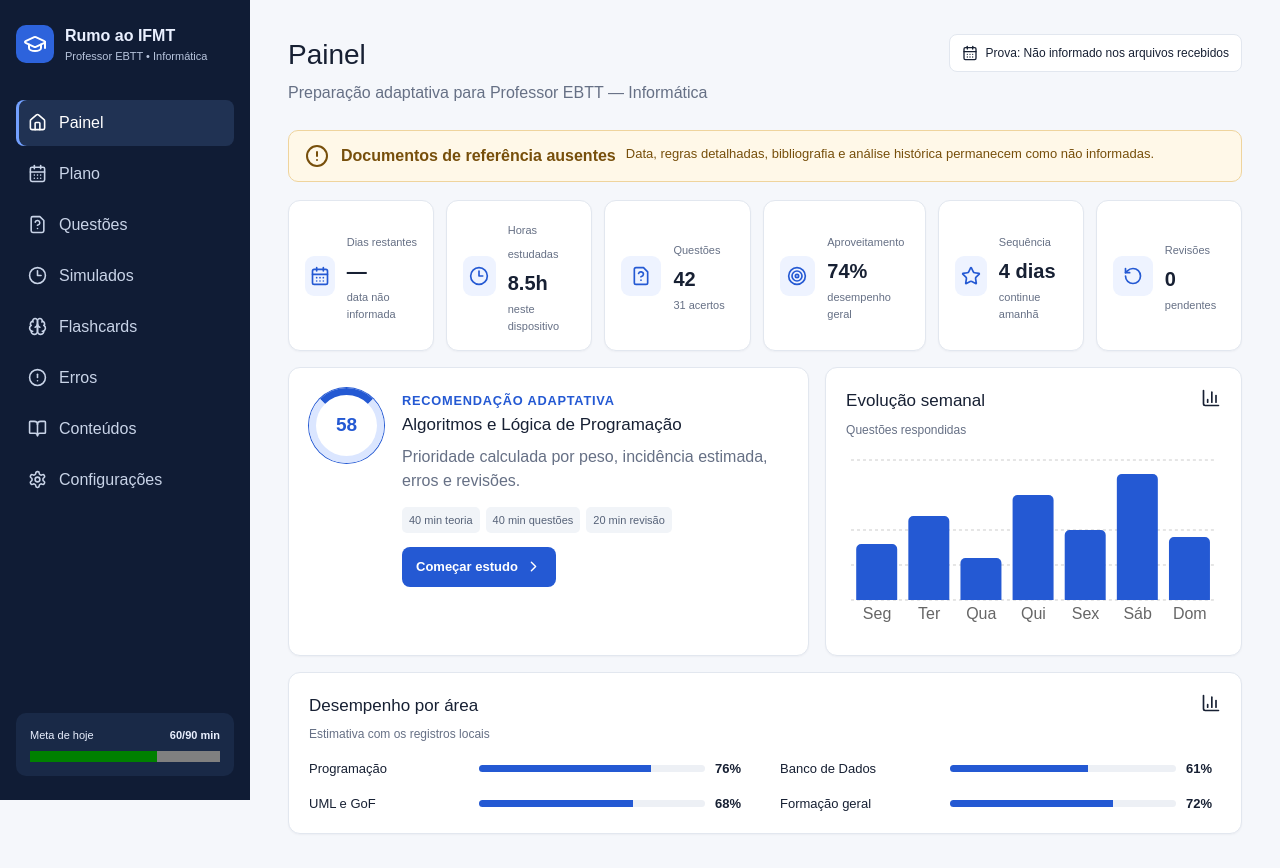
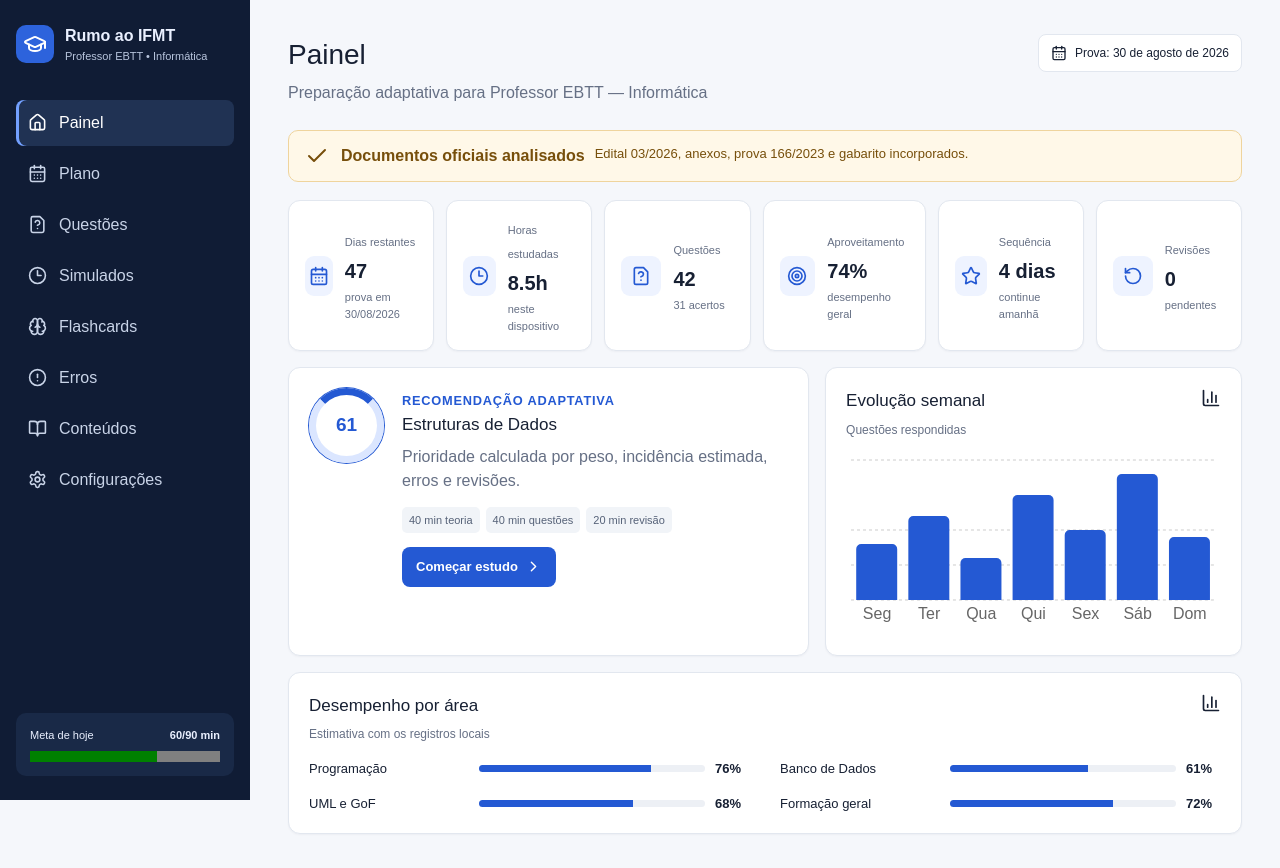
Before and after one commit to washingtonbbg/professor-ebtt-info, a Next.js app: page / in a window 1280 px wide. Shown: the top 868 px of the page. Built offline with nearby package versions, Linux system fonts and the light colour scheme.

Commit message:
feat: incorporate official IFMT exam documents

```diff
--- a/app/data.ts
+++ b/app/data.ts
@@ -1,10 +1,10 @@
 export type Topic = { id:string; area:string; name:string; weight:number; frequency:number };
 export type Question = { id:number; area:string; topic:string; difficulty:string; prompt:string; options:string[]; answer:number; explanation:string; wrong:string[] };
-export const exam={date:null as string|null,dateLabel:"Não informado nos arquivos recebidos",totalQuestions:60,distribution:[["Língua Portuguesa",10],["Fundamentos da Educação, transversais e legislação",10],["Tecnologia Aplicada à Educação",10],["Conhecimentos Específicos de Informática",20]] as [string,number][],bibliography:"Não informada nos arquivos recebidos",historicalComparison:"Não disponível: o edital e a prova anterior não foram anexados."};
+export const exam={date:"2026-08-30",dateLabel:"30 de agosto de 2026",totalQuestions:50,durationMinutes:240,startTime:"14h",endTime:"18h",minimumScore:70,distribution:[["Língua Portuguesa",10,2],["Fundamentos da Educação, transversais e legislação",10,1],["Tecnologia Aplicada à Educação",10,1],["Conhecimentos Específicos de Informática",20,3]] as [string,number,number][],rules:"50 questões, cinco alternativas e uma correta; 4 horas, das 14h às 18h. Portões das 12h30 às 13h45. Saída após 2h30 e caderno após 3h30. Nota mínima: 70/100.",bibliography:"O edital atual não apresenta bibliografia oficial. A prova de 2023 citou Puga (2009), Cormen (2012), Deitel (2010), Pressman (2016), Guedes (2009), Gamma et al. (2000), Raghu e Gehrke (2011) e documentação MariaDB.",historicalComparison:"Em 2023 eram 60 questões: Português 10, Fundamentos/Legislação 10, Gerais de MT 10, Informática Básica 10 e Específicos 20. Em 2026 são 50: permanecem Português, Fundamentos e Específicos; os dois blocos intermediários dão lugar a Tecnologia Aplicada à Educação (10). O específico permanece essencialmente igual.",historicalStyle:"Em 2023 predominaram afirmações I/II/III, interpretação de código e conceitos com referências. Das 20 específicas, 3 foram anuladas.",historicalFrequency:"Algoritmos/estruturas 5; POO 3; Engenharia de Software 2; Banco de Dados 2; UML 3; GoF 2; Python 1; Java 1; PHP 1. As questões de Java, PHP e uma de POO foram anuladas."};
 export const topics:Topic[]=[
- ["alg","Programação","Algoritmos e Lógica de Programação",40,88],["ed","Programação","Estruturas de Dados",40,82],["poo","Programação","Programação Orientada a Objetos",40,79],["es","Engenharia de Software","Definição, processos e gerência de projetos",10,55],
+ ["alg","Programação","Algoritmos e Lógica de Programação",40,90],["ed","Programação","Estruturas de Dados",40,100],["poo","Programação","Programação Orientada a Objetos",40,60],["es","Engenharia de Software","Definição, processos e gerência de projetos",10,40],
  ["bd1","Banco de Dados","Fundamentos, arquivos e modelo ER",30,80],["bd2","Banco de Dados","Normalização e dependências funcionais",30,92],["bd3","Banco de Dados","Álgebra e cálculo relacional",30,68],["bd4","Banco de Dados","Arquiteturas, modelos lógicos e representação física",30,64],["bd5","Banco de Dados","Organização de arquivos e métodos de acesso",30,61],["bd6","Banco de Dados","DDL, DML, DCL e DTL",30,84],["bd7","Banco de Dados","Apoio à decisão, DW, ETL, OLAP, Data Mining e BI",30,60],["bd8","Banco de Dados","Modelagem, otimização, distribuídos e cluster",30,66],["bd9","Banco de Dados","Segurança, autorização, usuários e perfis",30,62],["bd10","Banco de Dados","Transações, concorrência e recuperação",30,90],["bd11","Banco de Dados","Integridade, backup, restauração e continuidade",30,76],["bd12","Banco de Dados","Processos, documentação e aplicações com BD",30,58],
- ["uml","Modelagem","UML 2.x",20,74],["gof","Modelagem","Padrões de Projeto GoF",20,77],["java","Linguagens","Java",40,84],["python","Linguagens","Python",40,86],["php","Linguagens","PHP",40,62],["port","Língua Portuguesa","Interpretação e gramática aplicada",17,70],["edu","Fundamentos da Educação","Fundamentos, transversais e legislação",17,70],["tec","Tecnologia Educacional","Tecnologia aplicada à educação",17,70]
+ ["uml","Modelagem","UML 2.x",20,60],["gof","Modelagem","Padrões de Projeto GoF",20,40],["java","Linguagens","Java",40,20],["python","Linguagens","Python",40,20],["php","Linguagens","PHP",40,20],["port1","Língua Portuguesa","Interpretação, gêneros, sequências e linguagem",20,50],["port2","Língua Portuguesa","Morfologia, sintaxe, semântica e textualidade",20,50],["port3","Língua Portuguesa","Ortografia, pontuação e acentuação",20,50],["edu1","Fundamentos da Educação","Estado, ensino-aprendizagem, currículo, avaliação e gestão",10,50],["edu2","Fundamentos da Educação","CF, LDB, Lei 11.892, Regulamento IFMT e carreira EBTT",10,50],["edu3","Fundamentos da Educação","Lei 8.112, ética, direitos humanos, LGPD, PNE e PROEJA",10,50],["edu4","Fundamentos da Educação","Inclusão, organizações, inovação, ethos público e relações étnico-raciais",10,50],["edu5","Fundamentos da Educação","Aspectos de Mato Grosso e atualidades",10,50],["tec1","Tecnologia Educacional","Computação, Linux, Windows 10 e segurança",10,50],["tec2","Tecnologia Educacional","LibreOffice e Microsoft Office",10,50],["tec3","Tecnologia Educacional","Internet, e-mail, Google Drive e ferramentas Google",10,50],["tec4","Tecnologia Educacional","Classroom, Meet, Moodle, multimeios e TIC",10,50],["tec5","Tecnologia Educacional","Tecnologias digitais, mídias, curadoria e EaD",10,50],["tec6","Tecnologia Educacional","IA, mobile learning, IoT, acessibilidade e prompts",10,50]
 ].map(([id,area,name,weight,frequency])=>({id,area,name,weight,frequency} as Topic));
 export const questions:Question[]=[
  {id:1,area:"Programação",topic:"Algoritmos",difficulty:"Média",prompt:"Considere a busca binária em um vetor ordenado com 1.024 elementos distintos. No pior caso, quantas comparações são necessárias para concluir que um valor não está no vetor?",options:["9","10","11","512","1.024"],answer:2,explanation:"Como 1.024 = 2¹⁰, uma busca malsucedida pode exigir 11 comparações para alcançar o intervalo vazio.",wrong:["Desconsidera passos.","Desconsidera a comparação final.","Correta.","Busca linear parcial.","Busca linear completa."]},
```
Also changed, not shown: app/App.tsx (+5 -5 lines), 1 other file (tests, documents, lock files or other folders).
